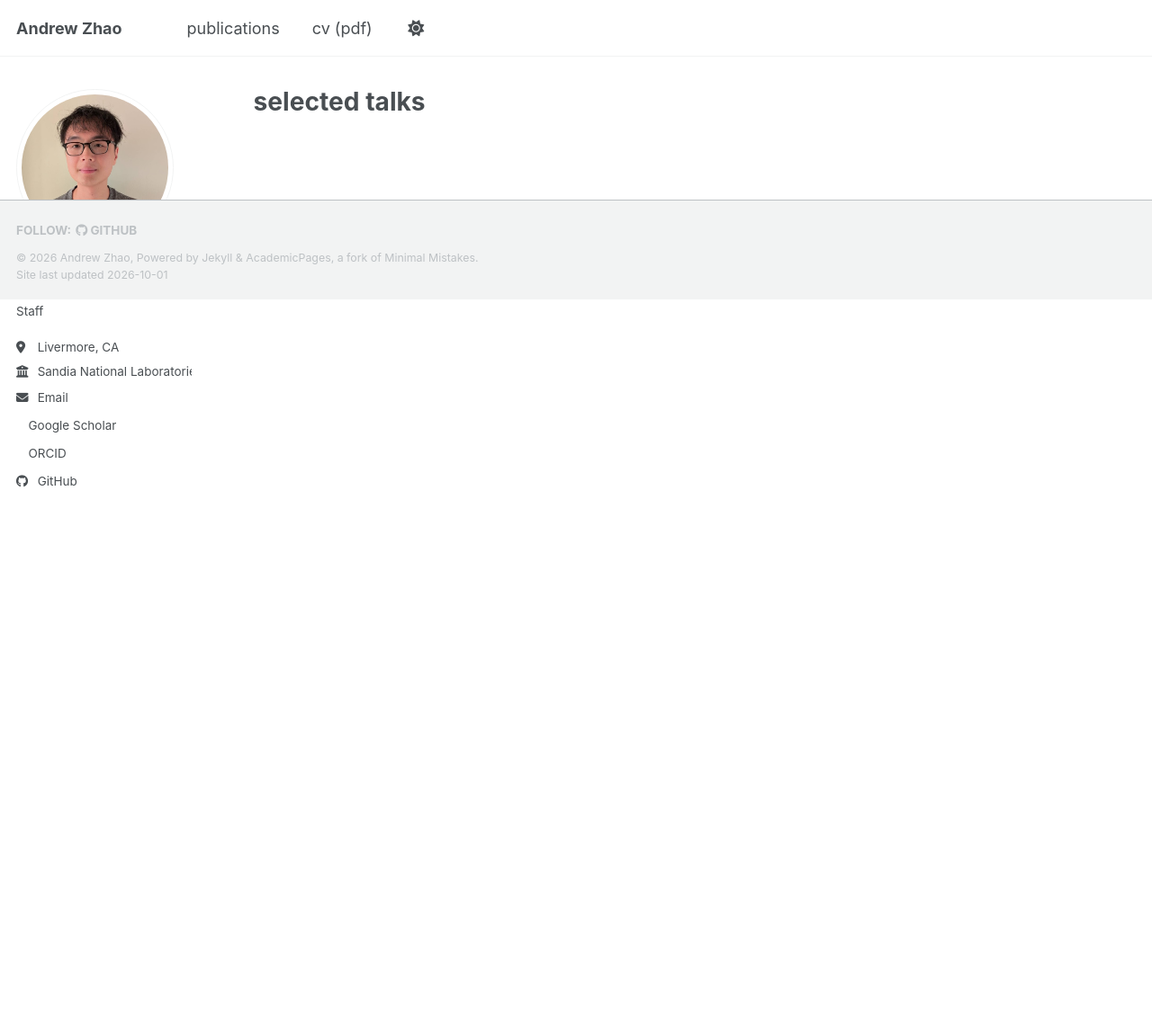
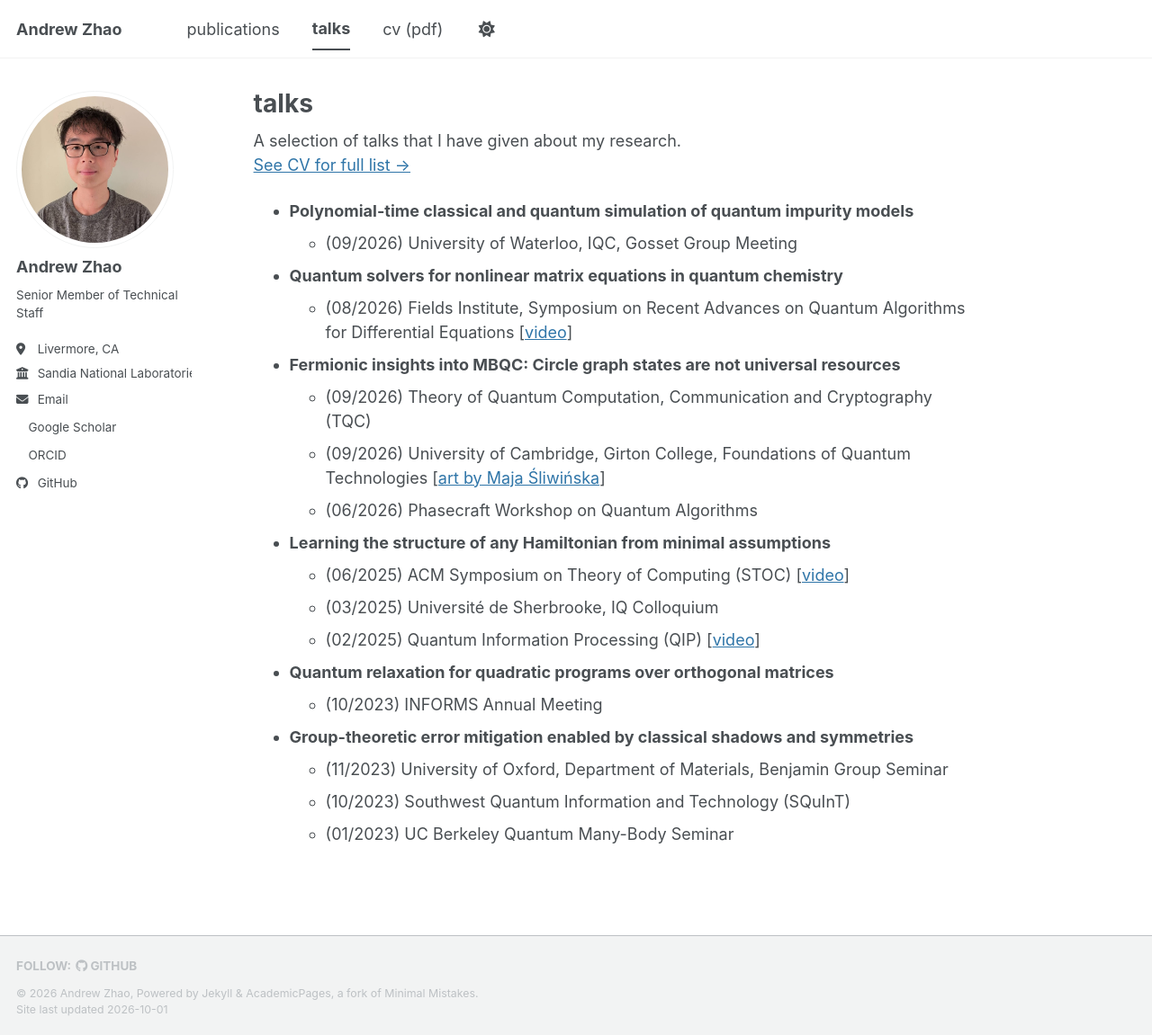
Before and after one commit to zhao-andrew/zhao-andrew.github.io, a Jekyll site: the page built from _pages/talks.md, in a window 1280 px wide and 1151 px high. Shown: the whole window at 90% size. Built offline with Jekyll 4.4.1, drawn with Linux system fonts in a browser that asks for light colours; a style sheet for code colours, icons or effects is not loaded.

Commit message:
Talks page

```diff
--- a/_data/navigation.yml
+++ b/_data/navigation.yml
@@ -2,8 +2,8 @@
   - title: "Publications"
     url: /publications/
 
-  # - title: "Talks"
-  #   url: /talks/
+  - title: "Talks"
+    url: /talks/
 
   - title: "CV (PDF)"
     url: /files/cv_andrew-zhao_quantum.pdf
--- a/_pages/talks.md
+++ b/_pages/talks.md
@@ -1,5 +1,60 @@
 ---
-title: "Selected Talks"
+title: "Talks"
 permalink: /talks/
 author_profile: true
 ---
+
+A selection of talks that I have given about my research.<br>
+<a href="/files/cv_andrew-zhao_quantum.pdf">See CV for full list →</a>
+
+<ul>
+
+<li>
+  <strong>Polynomial-time classical and quantum simulation of quantum impurity models</strong><br>
+    <ul>
+      <li>(09/2026) University of Waterloo, IQC, Gosset Group Meeting</li>
+    </ul>
+</li>
+
+<li>
+  <strong>Quantum solvers for nonlinear matrix equations in quantum chemistry</strong><br>
+    <ul>
+      <li>(08/2026) Fields Institute, Symposium on Recent Advances on Quantum Algorithms for Differential Equations [<a href="https://www.youtube.com/watch?v=t3zyiQ2SdZc">video</a>]</li>
+    </ul>
+</li>
+
+<li>
+  <strong>Fermionic insights into MBQC: Circle graph states are not universal resources</strong><br>
+    <ul>
+      <li>(09/2026) Theory of Quantum Computation, Communication and Cryptography (TQC)</li>
+      <li>(09/2026) University of Cambridge, Girton College, Foundations of Quantum Technologies [<a href="/images/MBQC_art.jpg">art by Maja Śliwińska</a>]</li>
+      <li>(06/2026) Phasecraft Workshop on Quantum Algorithms</li>
+    </ul>
+</li>
+
+<li>
+  <strong>Learning the structure of any Hamiltonian from minimal assumptions</strong><br>
+    <ul>
+      <li>(06/2025) ACM Symposium on Theory of Computing (STOC) [<a href="https://www.youtube.com/watch?v=cSgolQejLAk">video</a>]</li>
+      <li>(03/2025) Université de Sherbrooke, IQ Colloquium</li>
+      <li>(02/2025) Quantum Information Processing (QIP) [<a href="https://www.youtube.com/watch?v=bJu_WI2ZUVI">video</a>]</li>
+    </ul>
+</li>
+
+<li>
+  <strong>Quantum relaxation for quadratic programs over orthogonal matrices</strong><br>
+    <ul>
+      <li>(10/2023) INFORMS Annual Meeting</li>
+    </ul>
+</li>
+
+<li>
+  <strong>Group-theoretic error mitigation enabled by classical shadows and symmetries</strong><br>
+    <ul>
+      <li>(11/2023) University of Oxford, Department of Materials, Benjamin Group Seminar</li>
+      <li>(10/2023) Southwest Quantum Information and Technology (SQuInT)</li>
+      <li>(01/2023) UC Berkeley Quantum Many-Body Seminar</li>
+    </ul>
+</li>
+
+</ul>
```
Also changed, not shown: images/MBQC_art.jpg (added).
